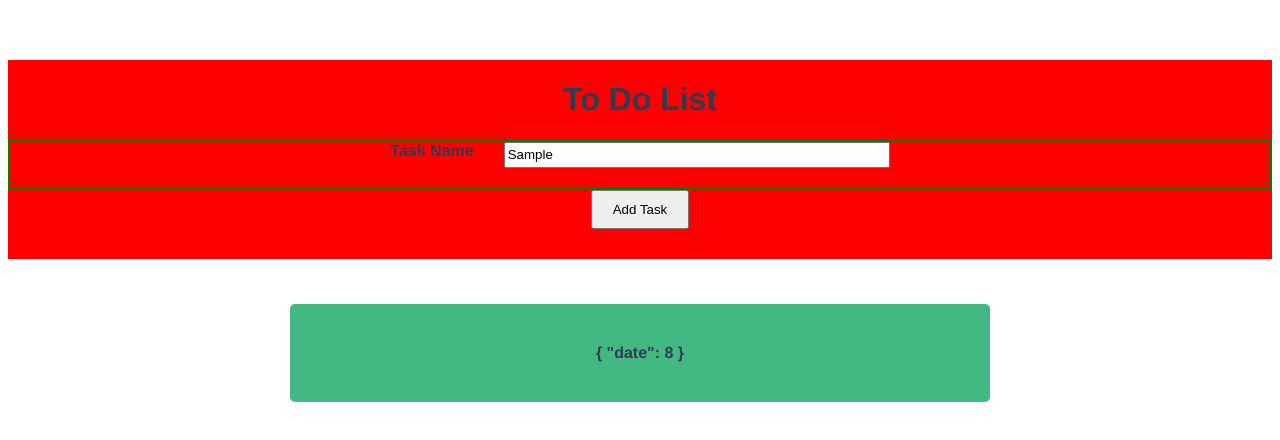
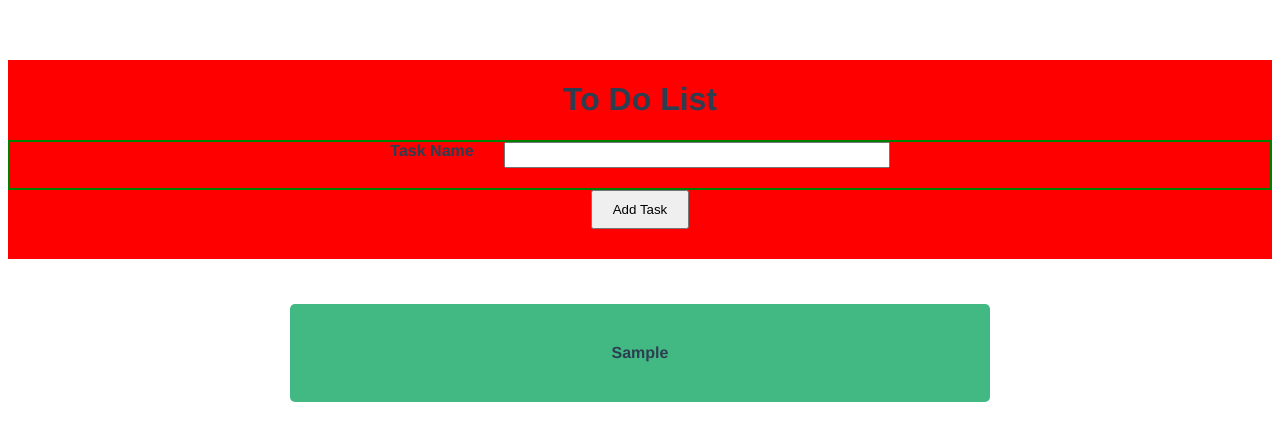
Before and after one commit to kevinu27/todovue, a Vue app: page / in a window 1280 px wide. Both pictures are taken after typing "Sample" into the empty fields and a click on the button "Add Task". Shown: the top 440 px of the page. Built offline with nearby package versions, Linux system fonts and the light colour scheme.

Commit message:
task sin objeto

```diff
--- a/src/components/HelloWorld.vue
+++ b/src/components/HelloWorld.vue
@@ -4,12 +4,12 @@
     <h1>{{ msg }}</h1>
     <div class="addTask">
       <label for=""> Task Name</label>
-    <input type="text" v-on:input="setTaskName">
+    <input type="text" v-model="taskName">
 </div>
           <button @click="addTask">Add Task</button>
   </div>
      <div class="task">
-        <li v-for="(task) in tasks" v-bind:key="task">{{task}} </li>
+        <li v-for="(task) in tasks" v-bind:key="task">{{task}} {{date}}</li>
       </div>
   </div>
 </template>
@@ -23,24 +23,15 @@ export default {
   data() {
     return {
       tasks:[],
-      taskName: '',
-      task: {
-        // name: taskName,
-        date: new Date().getMonth() + 1
-        }
+      taskName: ''
     }
 
  },
  methods: {
-
-  setTaskName(event){
-this.taskName = event.target.value
-console.log("taskname desde set taskname", this,this.taskName)
-  },
-  addTask() {
+    addTask() {
     console.log("aaa")
     console.log("taskname",this.taskName)
-    const tasknameAfter = this.task
+    const tasknameAfter = this.taskName
     this.tasks.push(tasknameAfter)
     console.log("tasks", this.tasks)
     this.taskName = ''
```
